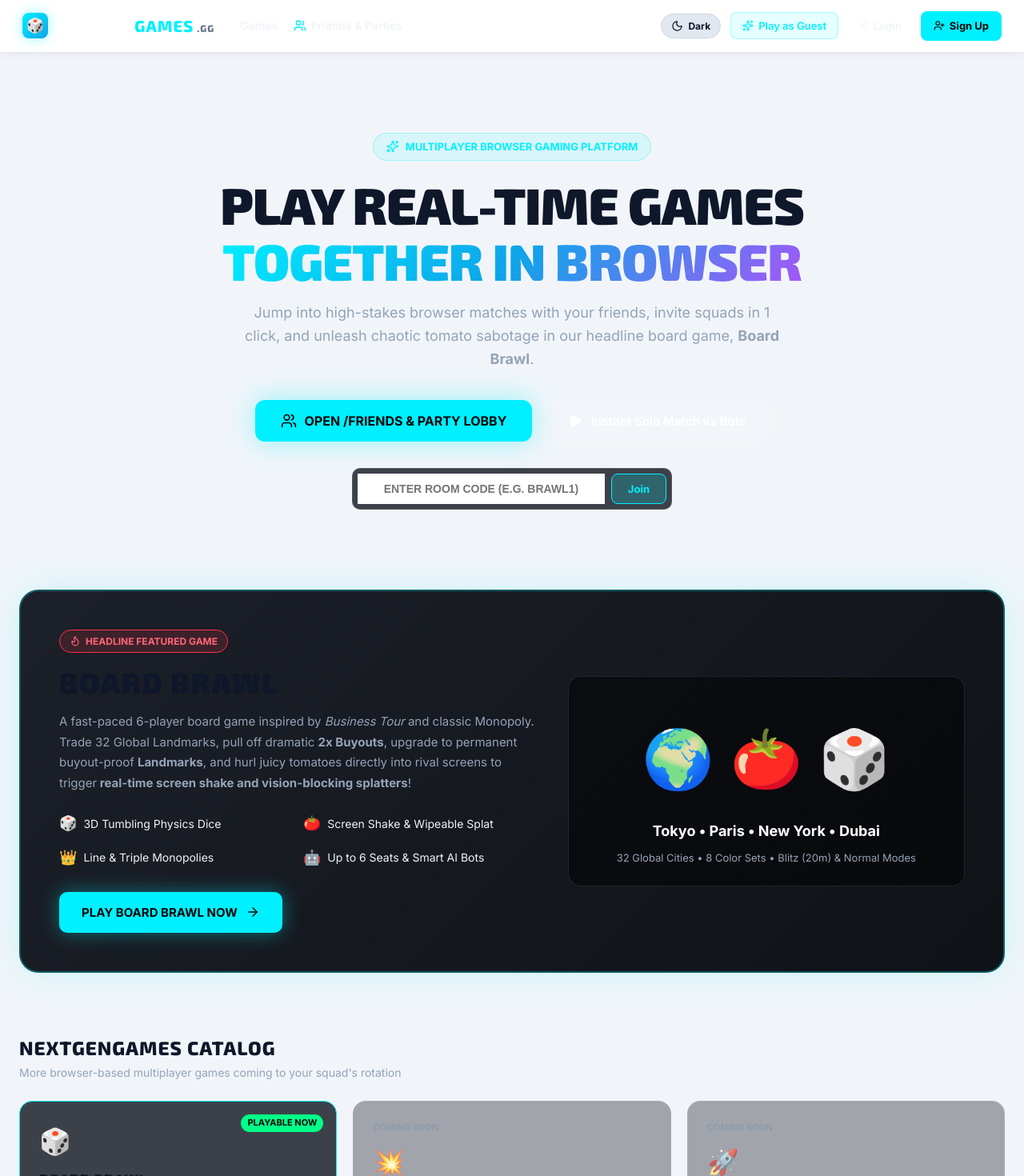
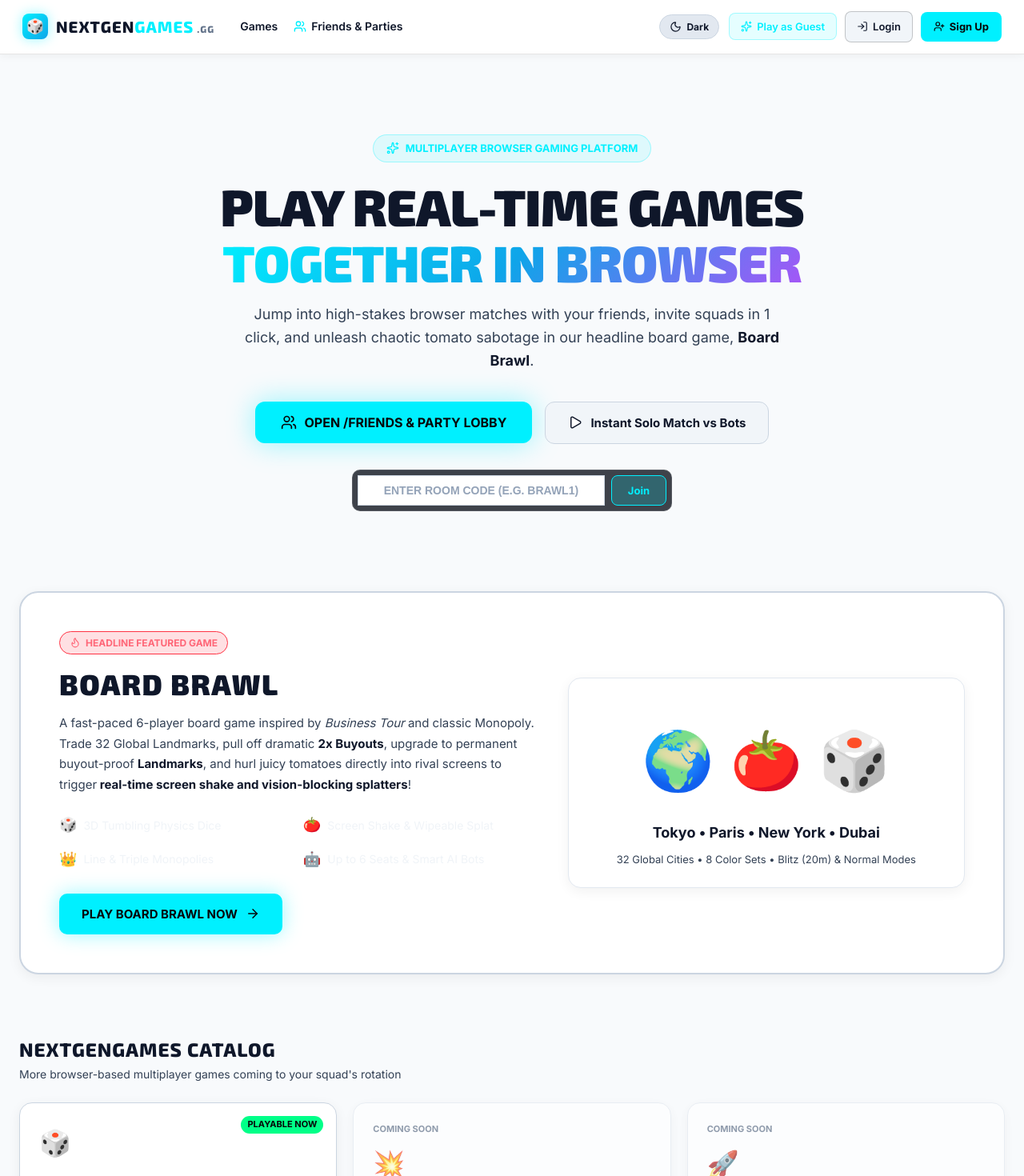
Before and after one commit to Leon-Domenic/nextgengames.gg, a Next.js app: page / in a window 1280 px wide. Shown: the top 1470 px of the page at 80% size. Built offline with nearby package versions, Linux system fonts and the light colour scheme; no server answers.

Commit message:
style: comprehensive light mode theme tokens, readable text colors, card backgrounds, and board styling

```diff
--- a/app/globals.css
+++ b/app/globals.css
@@ -54,44 +54,47 @@
    LIGHT MODE DESIGN TOKENS & OVERRIDES
    ========================================================================== */
 [data-theme='light'] {
-  --bg-deep: #f1f5f9;
+  color-scheme: light;
+
+  --bg-deep: #f8fafc;
   --bg-dark: #ffffff;
   --bg-surface: #ffffff;
-  --bg-surface-elevated: #e2e8f0;
-  --bg-glass: rgba(255, 255, 255, 0.92);
-  --bg-glass-heavy: rgba(248, 250, 252, 0.98);
+  --bg-surface-elevated: #f1f5f9;
+  --bg-glass: rgba(255, 255, 255, 0.94);
+  --bg-glass-heavy: rgba(255, 255, 255, 0.98);
 
   --armada-cyan: #0284c7;
   --armada-blue: #0369a1;
-  --armada-glow: rgba(2, 132, 199, 0.25);
+  --armada-glow: rgba(2, 132, 199, 0.2);
 
   --cortex-red: #dc2626;
   --cortex-orange: #ea580c;
-  --cortex-glow: rgba(220, 38, 38, 0.25);
+  --cortex-glow: rgba(220, 38, 38, 0.2);
 
   --legion-green: #059669;
   --legion-acid: #10b981;
-  --legion-glow: rgba(16, 185, 129, 0.25);
+  --legion-glow: rgba(16, 185, 129, 0.2);
 
   --white: #0f172a;
   --text-main: #0f172a;
-  --text-dim: #475569;
+  --text-dim: #334155;
   --text-muted: #64748b;
-  --border-dim: rgba(0, 0, 0, 0.1);
-  --border-medium: rgba(0, 0, 0, 0.18);
+  --border-dim: rgba(0, 0, 0, 0.12);
+  --border-medium: rgba(0, 0, 0, 0.2);
   --border-cyan: rgba(2, 132, 199, 0.4);
   --border-red: rgba(220, 38, 38, 0.4);
 }
 
-[data-theme='light'] body {
-  background-color: #f1f5f9 !important;
+[data-theme='light'] body,
+[data-theme='light'] main {
+  background-color: #f8fafc !important;
   color: #0f172a !important;
 }
 
 [data-theme='light'] nav {
-  background: rgba(255, 255, 255, 0.94) !important;
+  background: rgba(255, 255, 255, 0.96) !important;
   border-bottom: 1px solid rgba(0, 0, 0, 0.1) !important;
-  box-shadow: 0 2px 10px rgba(0, 0, 0, 0.05);
+  box-shadow: 0 2px 10px rgba(0, 0, 0, 0.05) !important;
 }
 
 [data-theme='light'] nav a,
@@ -99,22 +102,114 @@
   color: #0f172a;
 }
 
-[data-theme='light'] input {
-  background: #ffffff !important;
-  color: #0f172a !important;
-  border-color: #cbd5e1 !important;
-}
-
+/* Headings and Typography */
 [data-theme='light'] h1,
 [data-theme='light'] h2,
 [data-theme='light'] h3,
 [data-theme='light'] h4,
-[data-theme='light'] h5 {
+[data-theme='light'] h5,
+[data-theme='light'] strong,
+[data-theme='light'] b {
   color: #0f172a !important;
 }
 
 [data-theme='light'] p {
-  color: #475569;
+  color: #334155 !important;
+}
+
+/* In-depth font color overrides for light mode readability */
+[data-theme='light'] span[style*="color: #fff"],
+[data-theme='light'] span[style*="color:#fff"],
+[data-theme='light'] span[style*="color: rgb(255, 255, 255)"],
+[data-theme='light'] div[style*="color: #fff"],
+[data-theme='light'] div[style*="color:#fff"],
+[data-theme='light'] div[style*="color: rgb(255, 255, 255)"],
+[data-theme='light'] p[style*="color: #fff"],
+[data-theme='light'] p[style*="color:#fff"],
+[data-theme='light'] strong[style*="color: #fff"],
+[data-theme='light'] strong[style*="color:#fff"],
+[data-theme='light'] a[style*="color: #fff"],
+[data-theme='light'] a[style*="color:#fff"],
+[data-theme='light'] a[style*="color: #f0f4f8"],
+[data-theme='light'] div[style*="color: #f0f4f8"],
+[data-theme='light'] span[style*="color: #f0f4f8"] {
+  color: #0f172a !important;
+}
+
+[data-theme='light'] span[style*="color: #94a3b8"],
+[data-theme='light'] div[style*="color: #94a3b8"],
+[data-theme='light'] p[style*="color: #94a3b8"],
+[data-theme='light'] span[style*="color:#94a3b8"],
+[data-theme='light'] div[style*="color:#94a3b8"],
+[data-theme='light'] p[style*="color:#94a3b8"] {
+  color: #475569 !important;
+}
+
+[data-theme='light'] span[style*="color: #64748b"],
+[data-theme='light'] div[style*="color: #64748b"],
+[data-theme='light'] p[style*="color: #64748b"] {
+  color: #64748b !important;
+}
+
+/* Card Backgrounds & High-Tech Panels */
+[data-theme='light'] div[style*="background: linear-gradient(180deg, rgba(16, 20, 29"],
+[data-theme='light'] div[style*="background: linear-gradient(135deg, rgba(16, 20, 29"],
+[data-theme='light'] div[style*="background: rgba(16, 20, 29"],
+[data-theme='light'] div[style*="background:rgba(16, 20, 29"],
+[data-theme='light'] div[style*="background: rgba(10, 13, 18"],
+[data-theme='light'] div[style*="background:rgba(10, 13, 18"],
+[data-theme='light'] div[style*="background: rgba(0, 0, 0, 0.3)"],
+[data-theme='light'] div[style*="background: rgba(0, 0, 0, 0.4)"],
+[data-theme='light'] div[style*="background: rgba(0, 0, 0, 0.5)"],
+[data-theme='light'] div[style*="background: rgba(255, 255, 255, 0.02)"],
+[data-theme='light'] div[style*="background: rgba(255, 255, 255, 0.03)"],
+[data-theme='light'] div[style*="background: rgba(255, 255, 255, 0.04)"],
+[data-theme='light'] div[style*="background: rgba(255, 255, 255, 0.05)"],
+[data-theme='light'] div[style*="background: rgba(255, 255, 255, 0.08)"] {
+  background: #ffffff !important;
+  border-color: #cbd5e1 !important;
+  box-shadow: 0 4px 16px rgba(0, 0, 0, 0.06) !important;
+}
+
+/* Borders */
+[data-theme='light'] div[style*="border: 1px solid rgba(255, 255, 255"],
+[data-theme='light'] div[style*="border:1px solid rgba(255, 255, 255"],
+[data-theme='light'] div[style*="border-bottom: 1px solid rgba(255, 255, 255"],
+[data-theme='light'] div[style*="border-bottom:1px solid rgba(255, 255, 255"] {
+  border-color: #e2e8f0 !important;
+}
+
+/* Buttons in light mode */
+[data-theme='light'] button[style*="color: #fff"],
+[data-theme='light'] button[style*="color:#fff"],
+[data-theme='light'] button[style*="color: rgb(255, 255, 255)"] {
+  color: #0f172a !important;
+}
+
+[data-theme='light'] button[style*="background: rgba(255, 255, 255, 0.08)"],
+[data-theme='light'] button[style*="background: rgba(255, 255, 255, 0.06)"],
+[data-theme='light'] button[style*="background: rgba(255, 255, 255, 0.05)"],
+[data-theme='light'] button[style*="background: rgba(255, 255, 255, 0.03)"] {
+  background: #f1f5f9 !important;
+  border-color: #cbd5e1 !important;
+  color: #0f172a !important;
+}
+
+/* Inputs & Forms */
+[data-theme='light'] input,
+[data-theme='light'] textarea {
+  background: #ffffff !important;
+  color: #0f172a !important;
+  border: 1px solid #cbd5e1 !important;
+}
+[data-theme='light'] input::placeholder,
+[data-theme='light'] textarea::placeholder {
+  color: #94a3b8 !important;
+}
+
+/* Board Center and Tiles */
+[data-theme='light'] div[style*="radial-gradient(circle at 50% 50%"] {
+  background: radial-gradient(circle at 50% 50%, #ffffff 0%, #f1f5f9 100%) !important;
 }
 
 /* ==========================================================================
--- a/components/Navbar.jsx
+++ b/components/Navbar.jsx
@@ -31,9 +31,9 @@ export default function Navbar() {
       alignItems: 'center',
       justifyContent: 'space-between',
       padding: '14px 28px',
-      background: 'rgba(10, 13, 18, 0.85)',
+      background: 'var(--bg-glass-heavy)',
       backdropFilter: 'blur(12px)',
-      borderBottom: '1px solid rgba(255, 255, 255, 0.08)',
+      borderBottom: '1px solid var(--border-dim)',
       position: 'sticky',
       top: 0,
       zIndex: 1000,
@@ -59,18 +59,18 @@ export default function Navbar() {
             fontWeight: 800,
             fontSize: '20px',
             letterSpacing: '1px',
-            color: '#ffffff',
+            color: 'var(--text-main)',
             textTransform: 'uppercase',
           }}>
             NextGen<span style={{ color: '#00f0ff' }}>Games</span>
-            <span style={{ fontSize: '12px', color: '#64748b', marginLeft: '4px' }}>.gg</span>
+            <span style={{ fontSize: '12px', color: 'var(--text-muted)', marginLeft: '4px' }}>.gg</span>
           </span>
         </Link>
 
         {/* Links */}
         <div style={{ display: 'flex', alignItems: 'center', gap: '20px' }}>
           <Link href="/" style={{
-            color: '#f0f4f8',
+            color: 'var(--text-main)',
             textDecoration: 'none',
             fontSize: '14px',
             fontWeight: 600,
@@ -80,7 +80,7 @@ export default function Navbar() {
           </Link>
 
           <Link href="/friends" style={{
-            color: '#f0f4f8',
+            color: 'var(--text-main)',
             textDecoration: 'none',
             fontSize: '14px',
             fontWeight: 600,
@@ -143,7 +143,7 @@ export default function Navbar() {
               alignItems: 'center',
               gap: '10px',
               padding: '6px 14px',
-              background: 'rgba(255, 255, 255, 0.04)',
+              background: 'var(--bg-surface)',
               border: `1px solid ${user.avatar_color || '#00f0ff'}44`,
               borderRadius: '24px',
             }}>
@@ -161,11 +161,11 @@ export default function Navbar() {
                 {TOKEN_ICONS[user.avatar_token] || '🎩'}
               </div>
               <div style={{ display: 'flex', flexDirection: 'column' }}>
-                <span style={{ fontSize: '13px', fontWeight: 700, color: '#fff' }}>
+                <span style={{ fontSize: '13px', fontWeight: 700, color: 'var(--text-main)' }}>
                   {user.username}
                   {user.is_guest && <span style={{ fontSize: '10px', color: '#f97316', marginLeft: '4px' }}>(Guest)</span>}
                 </span>
-                <span style={{ fontSize: '10px', color: '#94a3b8' }}>
+                <span style={{ fontSize: '10px', color: 'var(--text-dim)' }}>
                   🏆 {user.stats?.wins || 0} Wins
                 </span>
               </div>
@@ -221,8 +221,9 @@ export default function Navbar() {
                 alignItems: 'center',
                 gap: '6px',
                 padding: '8px 14px',
-                background: 'rgba(255, 255, 255, 0.08)',
-                color: '#f0f4f8',
+                background: 'var(--bg-surface-elevated)',
+                border: '1px solid var(--border-medium)',
+                color: 'var(--text-main)',
                 borderRadius: '8px',
                 textDecoration: 'none',
                 fontSize: '13px',
```
Also changed, not shown: components/board-brawl/Board.jsx (+9 -9 lines).
